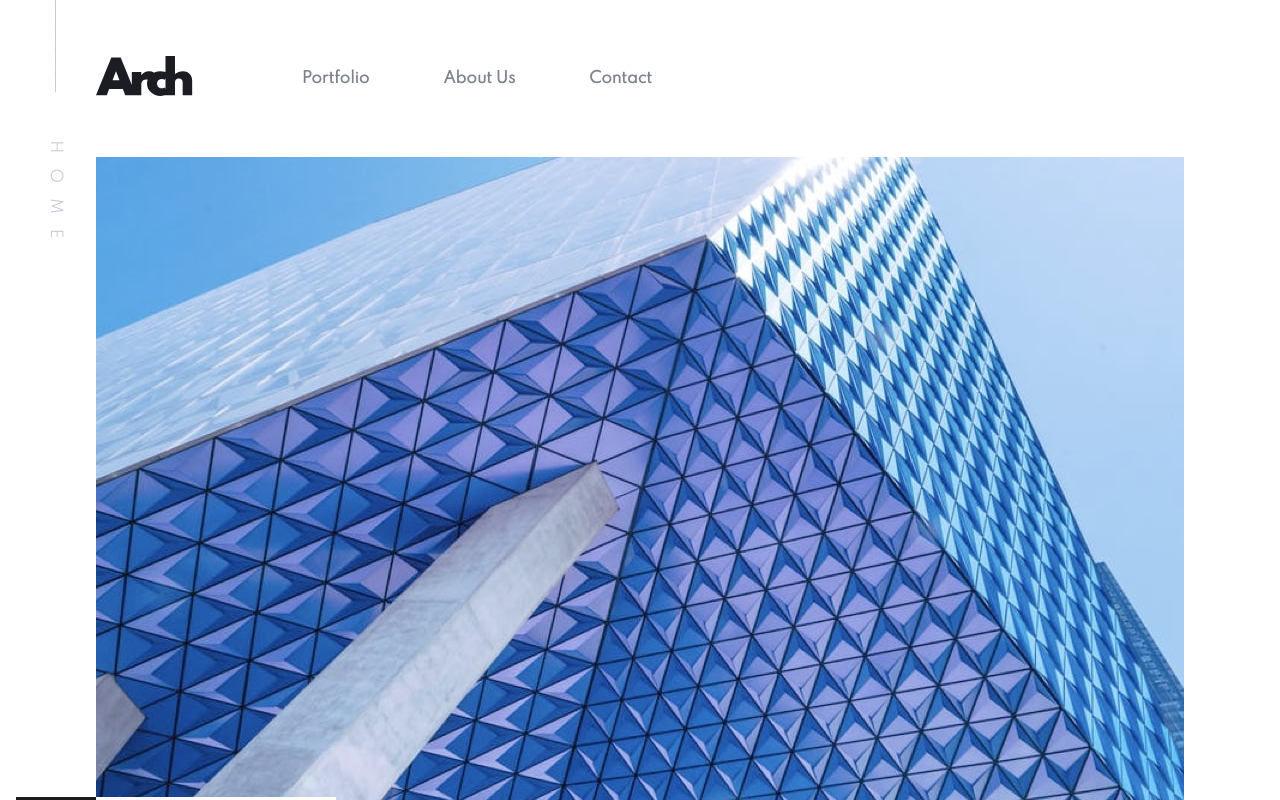
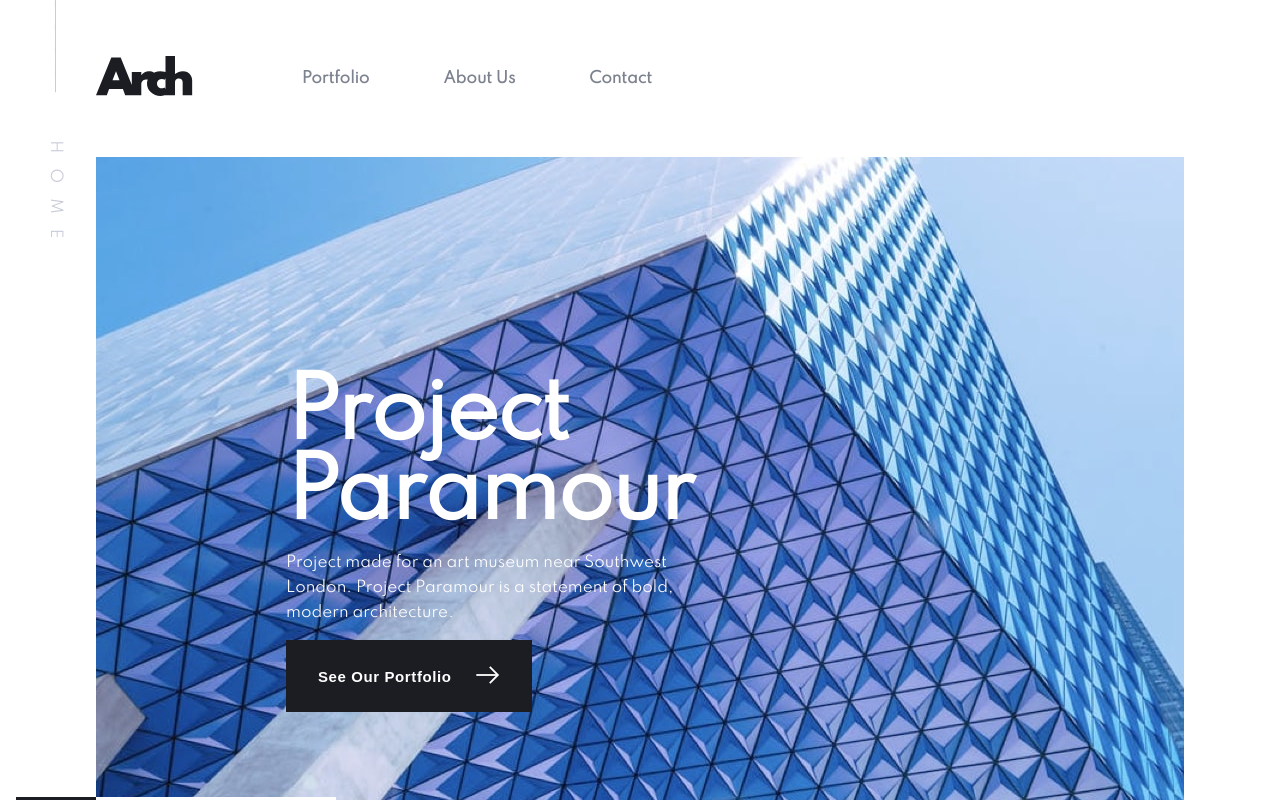
Before and after one commit to qb-rivkyb/arch-studio, a Next.js app: page / in a window 1280 px wide. Shown: the top 800 px of the page. Built offline with nearby package versions, Linux system fonts and the light colour scheme.

Commit message:
banner updates and add classname to custom text components

```diff
--- a/components/Banner/banner.styl.js
+++ b/components/Banner/banner.styl.js
@@ -5,6 +5,11 @@ export const banner = {
   height: "720px",
   width: "100%",
   position: "relative",
+  display: "flex",
+  alignItems: "center",
+  "@media(max-width: 900px)": {
+    display: "none",
+  },
 };
 
 export const bannerButton = {
@@ -40,3 +45,8 @@ export const buttonContainer = {
   position: "absolute",
   bottom: 0,
 };
+
+export const textContainer = {
+  maxWidth: "445px",
+  marginLeft: "190px",
+};
--- a/components/Banner/index.jsx
+++ b/components/Banner/index.jsx
@@ -1,6 +1,9 @@
 import { useState } from "react";
 import BannerButton from "./BannerButton";
+import ArrowButton from "../ui/ArrowButton";
 import * as s from "./banner.styl";
+import { H1, P } from "../ui/textTypes";
+import Link from "../ui/Link";
 
 export default function Banner() {
   const images = [
@@ -38,6 +41,15 @@ export default function Banner() {
 
   return (
     <div css={[s.banner, { backgroundImage: `url(${currentImg.url})` }]}>
+      <div css={s.textContainer}>
+        <H1 css={{ color: "white", marginBottom: "14px" }}>
+          {currentImg.header}
+        </H1>
+        <P css={{ color: "white" }}>{currentImg.description}</P>
+        <Link href="/portfolio">
+          <ArrowButton>See our portfolio</ArrowButton>
+        </Link>
+      </div>
       <div css={s.buttonContainer}>
         {images.map((img, index) => (
           <BannerButton
--- a/components/ui/textTypes.jsx
+++ b/components/ui/textTypes.jsx
@@ -1,6 +1,6 @@
 import colors from "../../colors";
 
-const H1 = ({ children }) => (
+const H1 = ({ children, className }) => (
   <h1
     css={{
       fontSize: "80px",
@@ -8,21 +8,37 @@ const H1 = ({ children }) => (
       fontWeight: "700",
       letterSpacing: "-2px",
     }}
+    className={className}
   >
     {children}
   </h1>
 );
 
-const H2 = ({ children }) => (
-  <h2 css={{ fontSize: "56px", lineHeight: "1em" }}>{children}</h2>
+const H2 = ({ children, className }) => (
+  <h2 css={{ fontSize: "56px", lineHeight: "1em" }} className={className}>
+    {children}
+  </h2>
 );
 
-const H3 = ({ children }) => (
-  <h3 css={{ fontSize: "18px", lineHeight: "25px" }}>{children}</h3>
+const H3 = ({ children, className }) => (
+  <h3 css={{ fontSize: "18px", lineHeight: "25px" }} className={className}>
+    {children}
+  </h3>
 );
 
-const LargeGreyText = ({ children }) => (
-  <div css={{ fontSize: "200px", color: colors.veryLightGrey }}>{children}</div>
+const LargeGreyText = ({ children, className }) => (
+  <div
+    css={{ fontSize: "200px", color: colors.veryLightGrey }}
+    className={className}
+  >
+    {children}
+  </div>
 );
 
-export { H1, H2, H3, LargeGreyText };
+const P = ({ children, className }) => (
+  <p css={{ fontSize: "15px", lineHeight: "25px" }} className={className}>
+    {children}
+  </p>
+);
+
+export { H1, H2, H3, LargeGreyText, P };
```
